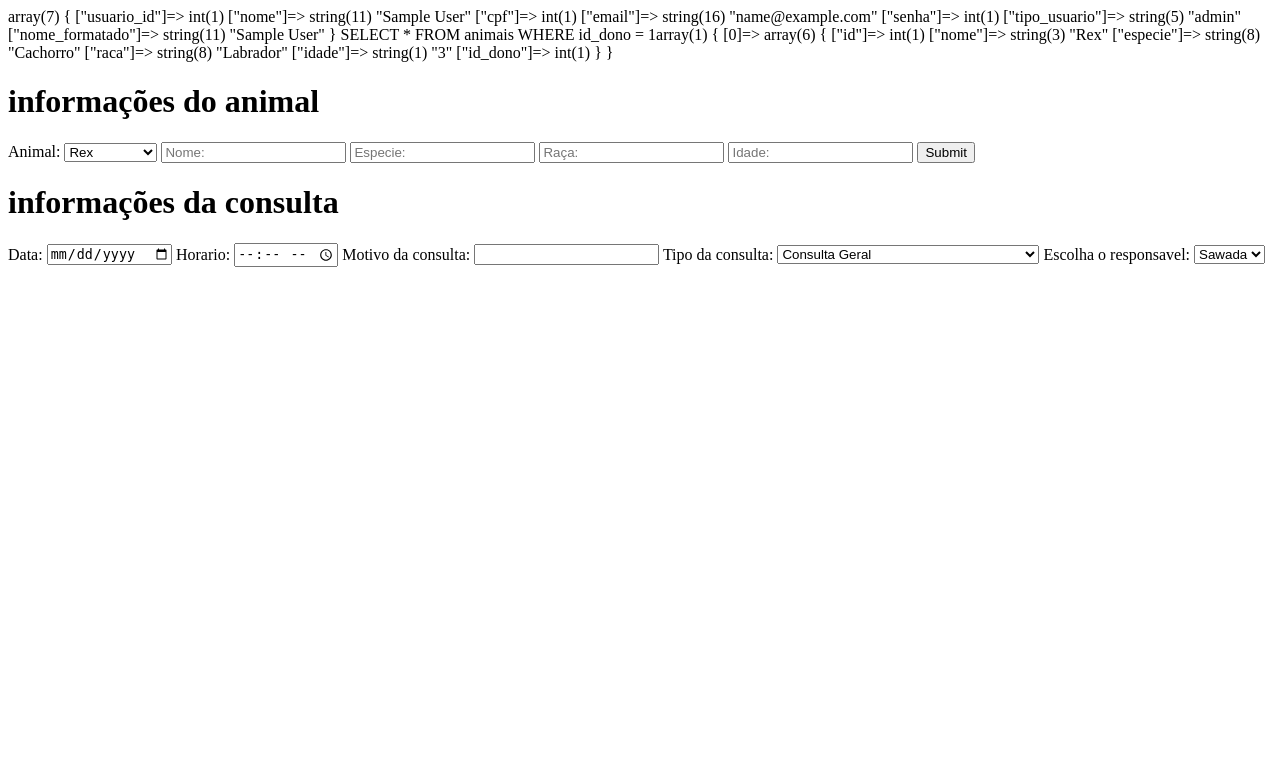
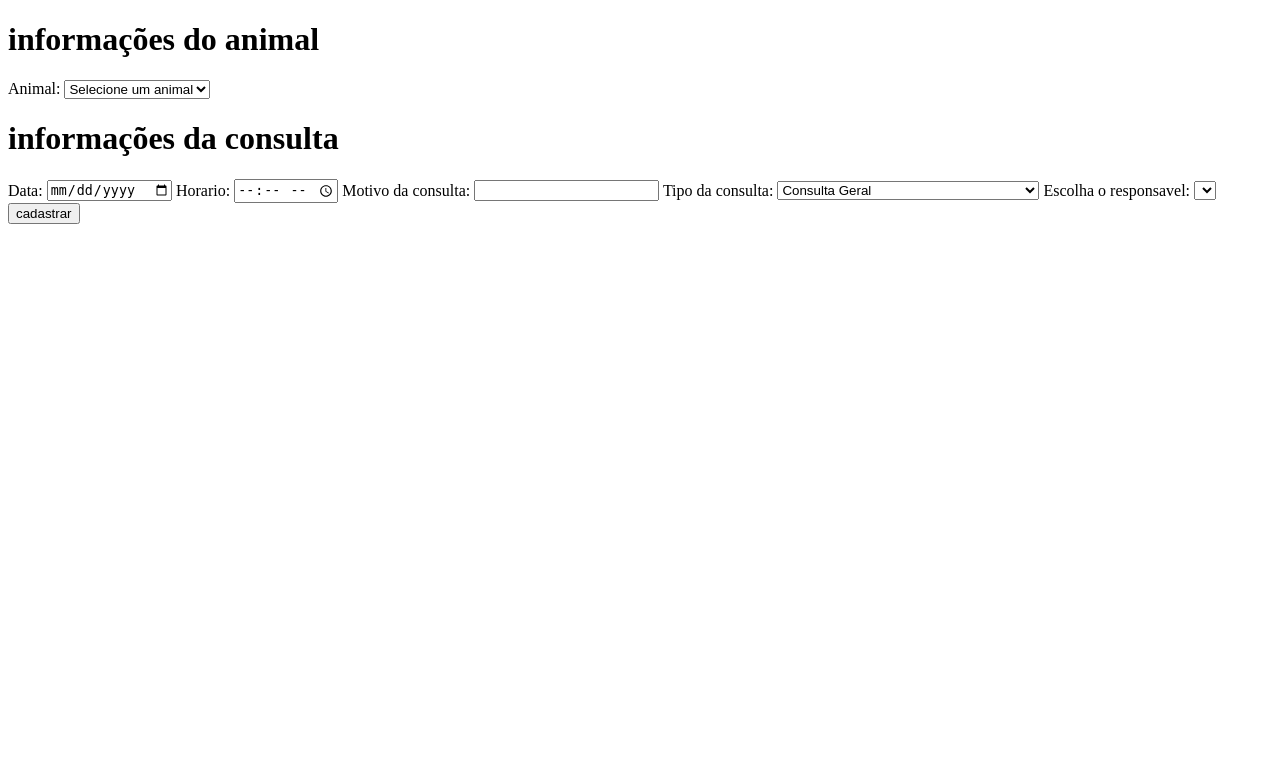
Before and after one commit to akamedevy/PHPet, a PHP site: page /agendarConsulta.php in a window 1280 px wide. Shown: the top 783 px of the page. Run offline with PHP 8.4, Linux system fonts and the light colour scheme; the visitor is signed in with stand-in values (Sample User, id 1); data comes from the database, SQL or seed files in the repository; lists and menus that the app fills with data are empty.

Commit message:
feito o sistema de agendar a consulta

```diff
--- /dev/null
+++ b/controller/Consulta.php
@@ -0,0 +1,12 @@
+<?php
+include_once  "../../module/ConsultasDB.php";
+
+class Consulta{
+    public static function cadastrar_consulta($dia, $horario, $motivo, $tipo, $id_animal, $id_usuario, $id_veterinario)
+    {
+        $ConsultasDB = new ConsultasDB;
+        return $ConsultasDB->insert_consult($dia, $horario, $motivo, $tipo, $id_animal, $id_usuario, $id_veterinario);
+    }
+}
+
+?>
--- /dev/null
+++ b/module/ConsultasDB.php
@@ -0,0 +1,28 @@
+<?php
+require_once "Database.php";
+
+class ConsultasDB extends Database{
+    public function __construct()
+    {
+        parent::__construct(); // inicia a conexão
+    }
+
+
+
+    public function insert_consult($dia, $horario, $motivo, $tipo, $id_animal, $id_usuario, $id_veterinario)
+    {
+        $this->query = "INSERT INTO consulta (dia, horario, motivo, tipo, id_animal, id_usuario, id_veterinario)
+                        VALUES (:dia, :horario, :motivo, :tipo, :id_animal, :id_usuario, :id_veterinario);";
+        $this->cadastrar = $this->conn->prepare($this->query);
+        $this->cadastrar->bindParam(':dia', $dia);
+        $this->cadastrar->bindParam(':horario', $horario);
+        $this->cadastrar->bindParam(':motivo', $motivo);
+        $this->cadastrar->bindParam(':tipo', $tipo);
+        $this->cadastrar->bindParam(':id_animal', $id_animal);
+        $this->cadastrar->bindParam(':id_usuario', $id_usuario);
+        $this->cadastrar->bindParam(':id_veterinario', $id_veterinario);
+        $this->cadastrar->execute();
+    }
+}
+
+?>
--- a/module/Database.php
+++ b/module/Database.php
@@ -55,7 +55,6 @@
         }
 
         // Preparando e executando a query
-        echo($query);
         $stmt = $this->conn->prepare($query);
         $stmt->execute();
 
--- a/public/css/style.css
+++ b/public/css/style.css
@@ -124,12 +124,12 @@
 } */
 
 .blob1{
-    animation: girar 2s linear infinite;
+    animation: girar 15s linear infinite;
     transform-origin: center center;
 }
 
 .blob2{
-    animation: girar 3s linear infinite reverse;
+    animation: girar 20s linear infinite reverse;
     transform-origin: center center;
     z-index: -2;
 }
--- a/public/html/agendarConsulta.php
+++ b/public/html/agendarConsulta.php
@@ -1,9 +1,10 @@
 <?php
 
 include "../../module/Database.php";
+include "../../controller/Consulta.php";
 session_start();
 
-var_dump($_SESSION);
+// var_dump($_SESSION);
 
 $db = new Database();
 $animais_dados = $db->select(
@@ -14,16 +15,30 @@
     // fields:
 );
 
-var_dump($animais_dados);
-$dados = $animais_dados[0];
+$veterinarios_dados = $db->select(
+    table: "usuarios",
+    where: "tipo_usuario = 'veterinario'",
+    // order:
+    // limit:
+    // fields:
+);
 
-// $verificar = Database::select(
-//     table: "animais",
-//     where: "id = 5",
-//     // order: "name ASC",
-//     // limit: "10",
-//     // fields: "id, name, age"
-// );
+// var_dump($animais_dados);
+// var_dump($veterinarios_dados);
+$dados = $animais_dados;
+
+if(isset($_POST['cadastrar']))
+{
+    $data = $_POST['data'];
+    $horario = $_POST['horario'];
+    $motivo = $_POST['motivo_consulta'];
+    $tipo = $_POST['tipo-consulta'];
+    $id_animal = $_POST['id-animal'];
+    $id_usuario = $_SESSION['usuario_id'];
+    $id_veterinario = $_POST['id_veterinario'];
+
+    $cadastrar = Consulta::cadastrar_consulta($data,$horario,$motivo,$tipo,$id_animal,$id_usuario,$id_veterinario);
+}
 
 ?>
 
@@ -36,30 +51,27 @@
     <title>Agendar Consulta</title>
 </head>
 <body>
-    <form action="">
+    <form method="POST">
         <h1>informações do animal</h1>
 
         <label for="selecionar-animal">Animal: </label>
-        <select name="selecionar-animal" id="selecionar-animal">
-            <option value="id1"><?php echo($dados['nome']) ?></option>
-            <option value="id2">hagamenon</option>
+        <select name="id-animal" id="selecionar-animal" required>
+            <option value="">Selecione um animal</option>
+                <?php
+                foreach ($animais_dados as $animal) {
+                    echo '<option value="' . $animal['id'] . '">' . $animal['nome'] . '</option>';
+                }
+                ?>
         </select>
-
-        <input type="text" name="nome" placeholder="Nome:" required>
-        <input type="text" name="especie" placeholder="Especie:" required>
-        <input type="text" name="raca" placeholder="Raça:" required>
-        <input type="text" name="idade" placeholder="Idade:" required>
-
-        <input class="botao-submit" type="submit" name="cadastrar">
 
         <h1>informações da consulta</h1>
         <label for="data">Data:</label>
-        <input type="date" name="data" id="data">
+        <input type="date" name="data" id="data" required>
         <label for="horario">Horario:</label>
-        <input type="time" name="horario" id="horario">
+        <input type="time" name="horario" id="horario" required>
 
         <label for="motivo">Motivo da consulta:</label>
-        <input type="text" name="motivo_consulta" id="motivo">
+        <input type="text" name="motivo_consulta" id="motivo" required>
 
         <label for="tipo-consulta">Tipo da consulta: </label>
         <select name="tipo-consulta" id="tipo-consulta">
@@ -83,11 +95,15 @@
         </select>
 
         <label for="veterinario">Escolha o responsavel: </label>
-        <select id="veterinario" name="veterinario" required>
-            <option value="veterinario">Sawada</option>
-            <option value="veterinario">Kaoru</option>
-            <option value="veterinario">Marcos</option>
+        <select id="veterinario" name="id_veterinario" required>
+            <?php
+            foreach ($veterinarios_dados as $veterinario) {
+                echo '<option value="' . $veterinario['id'] . '">' . $veterinario['nome'] . '</option>';
+            }
+            ?>
           </select>
+
+          <input type="submit" name="cadastrar" value="cadastrar">
     </form>
 </body>
 </html>
```
